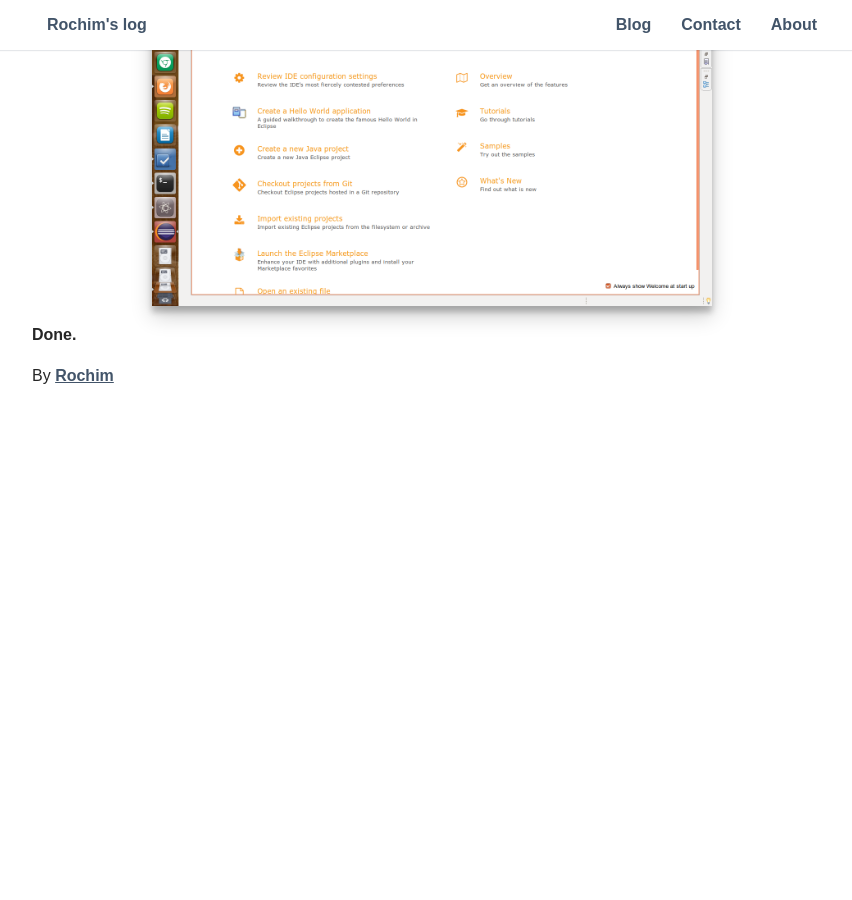
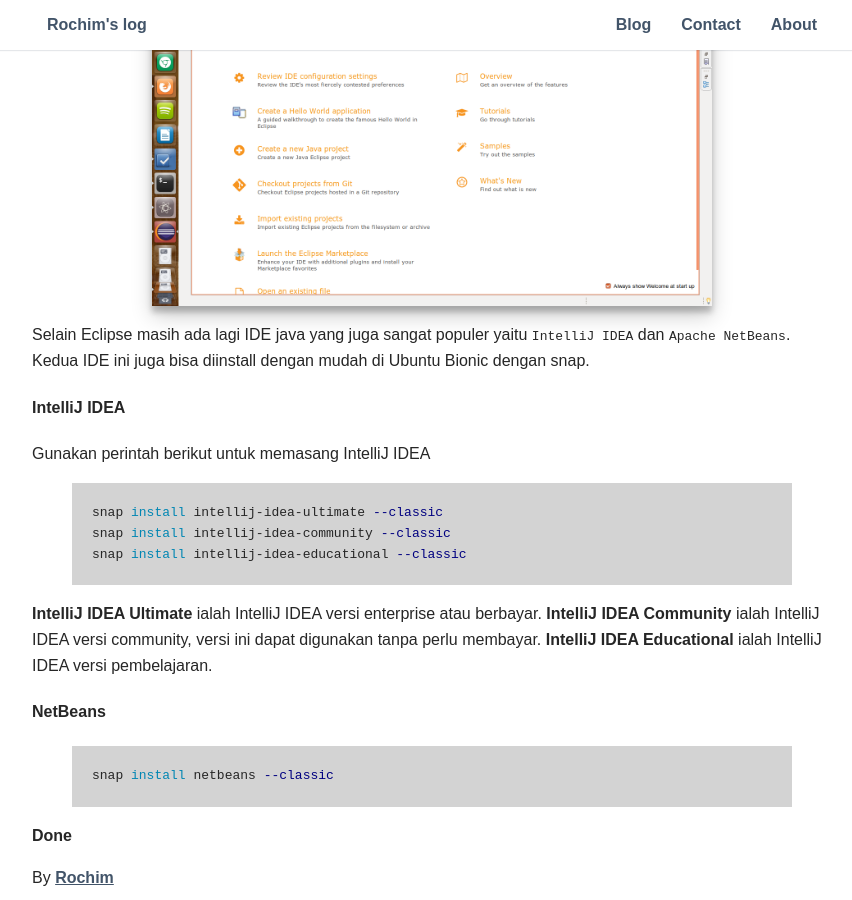
Before and after one commit to rochimfn/old.rochimfn.github.io, a Jekyll site: the page built from _posts/2019-07-25-memasang-eclipse-di-ubuntu-dengan-snap.markdown, in a window 1280 px wide and 900 px high, scrolled down 988 px. Shown: the whole window, without its empty margins (208-1060 px from the left). Built offline with Jekyll 4.4.1, drawn with Linux system fonts in a browser that asks for light colours; some web fonts are replaced; before the commit the page ends 1393 px from its top, so only the background shows below that.

Commit message:
post update

```diff
--- a/_posts/2019-07-25-memasang-eclipse-di-ubuntu-dengan-snap.markdown
+++ b/_posts/2019-07-25-memasang-eclipse-di-ubuntu-dengan-snap.markdown
@@ -14,4 +14,25 @@
 
 [![Eclipse ide](../../assets/eclipse-1.png)](../../assets/eclipse-1.png)
 
-**Done.**
+Selain Eclipse masih ada lagi IDE java yang juga sangat populer yaitu `IntelliJ IDEA` dan `Apache NetBeans`. Kedua IDE ini juga bisa diinstall dengan mudah di Ubuntu Bionic dengan snap.
+
+
+#### IntelliJ IDEA
+Gunakan perintah berikut untuk memasang IntelliJ IDEA
+
+{% highlight shell %}
+snap install intellij-idea-ultimate --classic
+snap install intellij-idea-community --classic
+snap install intellij-idea-educational --classic
+{% endhighlight %}
+
+**IntelliJ IDEA Ultimate** ialah IntelliJ IDEA versi enterprise atau berbayar.
+**IntelliJ IDEA Community** ialah IntelliJ IDEA versi community, versi ini dapat digunakan tanpa perlu membayar.
+**IntelliJ IDEA Educational** ialah IntelliJ IDEA versi pembelajaran.
+
+#### NetBeans
+{% highlight shell %}
+snap install netbeans --classic
+{% endhighlight %}
+
+**Done**
```
